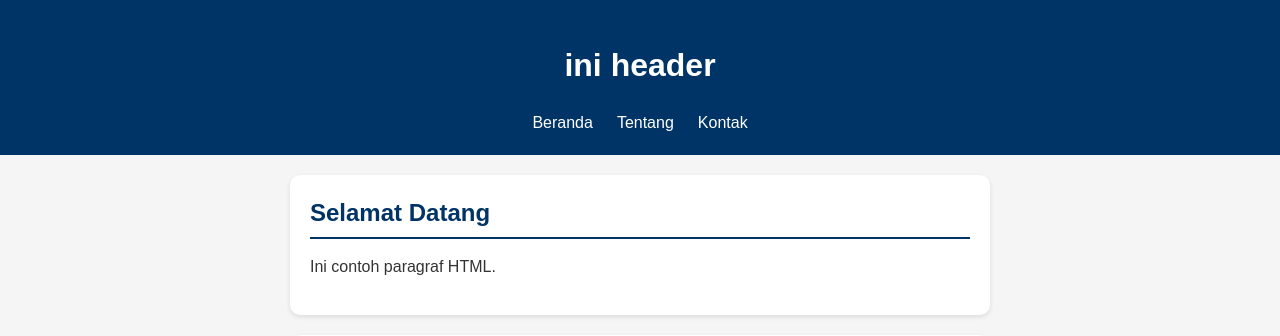
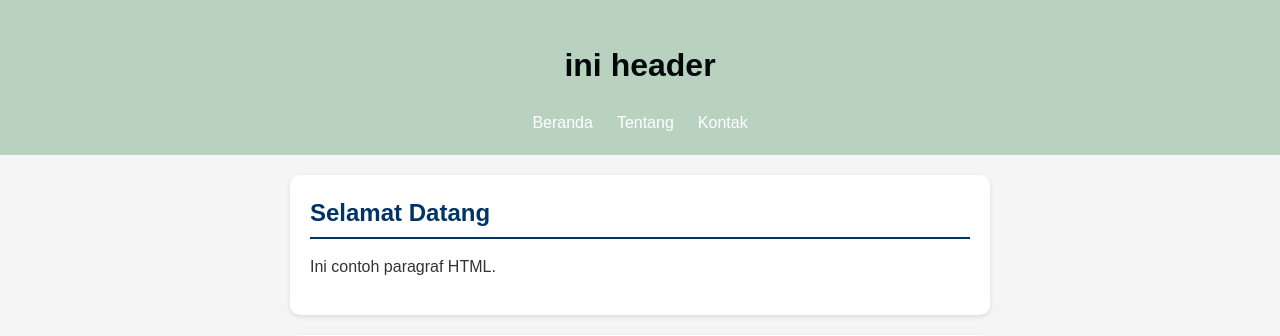
Before and after one commit to 2511500043-bit/2511500043-PWD-TI1B-25260, a PHP site: page /pertemuan-04/index.html in a window 1280 px wide. Shown: the top 336 px of the page. Run offline with PHP 8.4, Linux system fonts and the light colour scheme.

Commit message:
styling header

```diff
--- a/pertemuan-04/style.css
+++ b/pertemuan-04/style.css
@@ -12,8 +12,8 @@ body {
 
 
 header {
-    background: #003366;
-    color: #fff;
+    background: #00661f3f;
+    color: #000908;
     padding: 20px;
     text-align: center;
 }
```
